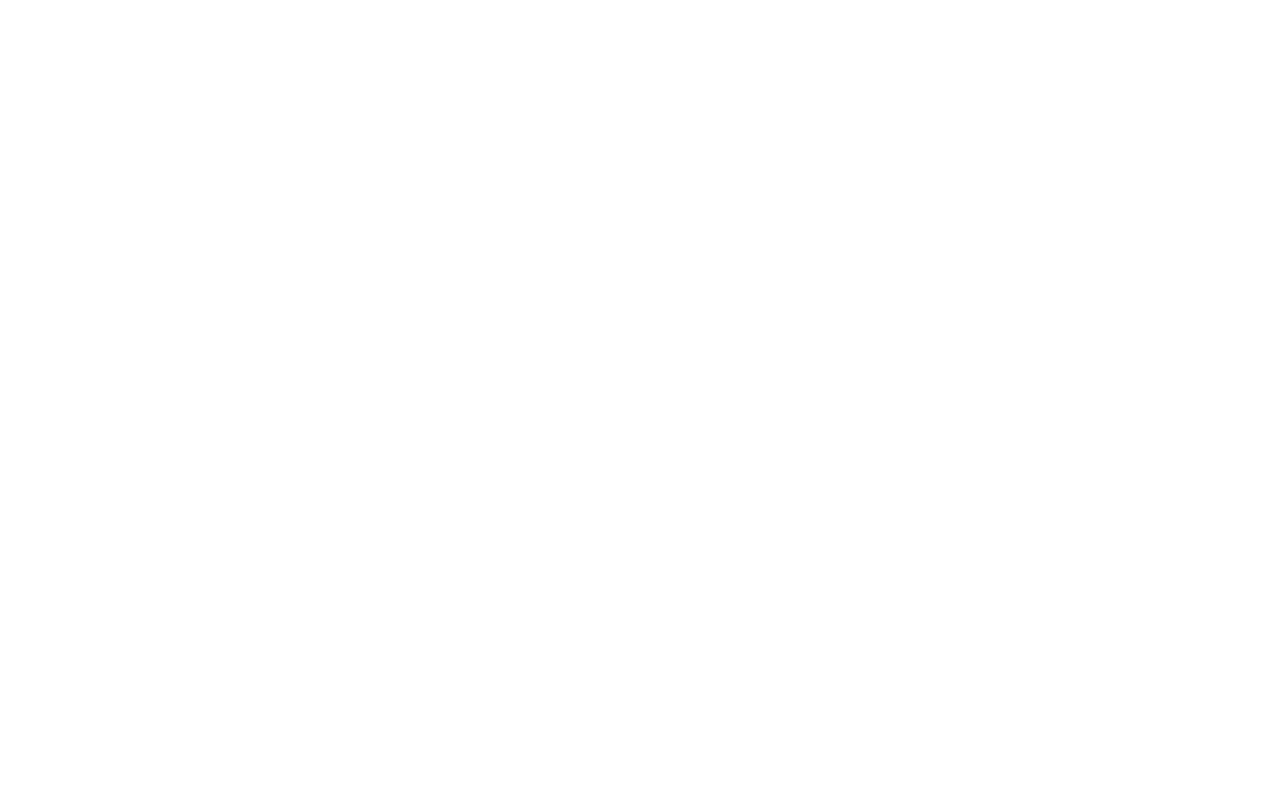
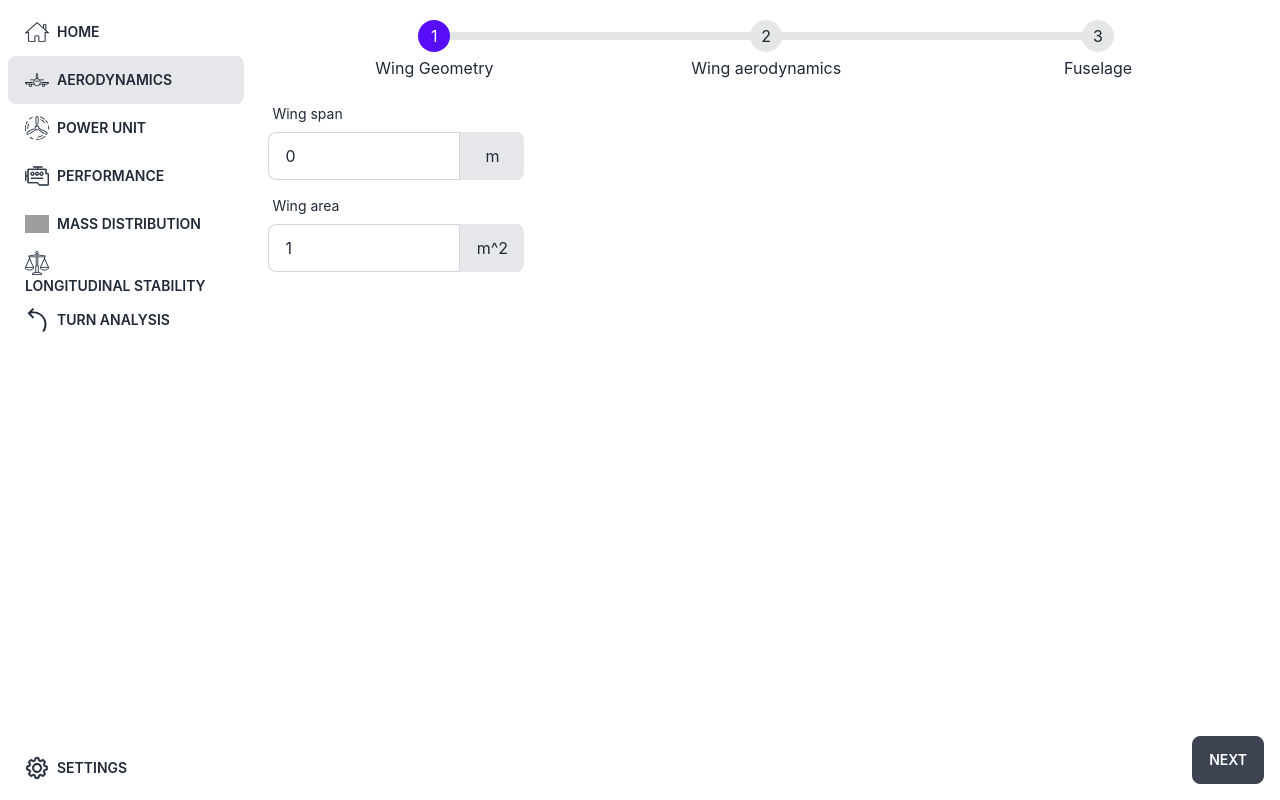
Before and after one commit to adamsmietanka/aircraft-calculator, a React (Create React App) app in the folder frontend/: page /aerodynamics/wing-geometry in a window 1280 px wide. Before the commit this address had no page. Built offline with nearby package versions, Linux system fonts and the light colour scheme; grey boxes are pictures that could not be loaded.

Commit message:
feat: inputs and navbar

```diff
--- a/frontend/src/components/ui/Navigation.tsx
+++ b/frontend/src/components/ui/Navigation.tsx
@@ -11,7 +11,7 @@ import Link from "../atoms/Link";
 const links = [
   { to: "/", name: "Home", icon: <Home /> },
   {
-    to: "/aerodynamics",
+    to: "/aerodynamics/wing-geometry",
     name: "Aerodynamics",
     icon: <Airplane />,
   },
--- a/frontend/src/index.tsx
+++ b/frontend/src/index.tsx
@@ -11,7 +11,6 @@ import {
   PowerUnitEngine,
   PowerUnitPropeller,
   PowerUnitResults,
-  Aerodynamics,
   Performance,
   Settings,
   Turn,
@@ -25,6 +24,8 @@ import StabilityLongitudalMoment from "./pages/stabillity/StabilityLongitudalMom
 import StabilityRodForce from "./pages/stabillity/StabilityRodForce";
 import StabillitySteer from "./pages/stabillity/StabillitySteer";
 import StabillityCharts from "./pages/stabillity/StabillityCharts";
+import { aerodynamicsSteps } from "./utils/steps/aerodynamicsSteps";
+import { WingAerodynamics, WingGeometry,Fuselage } from "./pages/areodynamics";
 
 const root = ReactDOM.createRoot(
   document.getElementById("root") as HTMLElement
@@ -36,7 +37,11 @@ root.render(
       <Routes>
         <Route path="/" element={<App />}>
           <Route index element={<Home />} />
-          <Route path="aerodynamics" element={<Aerodynamics />} />
+          <Route path="aerodynamics" element={<Steps steps={aerodynamicsSteps} />}>
+            <Route path="wing-geometry" element ={<WingGeometry/>} />
+            <Route path="wing-aerodynamics" element ={<WingAerodynamics/>} />
+            <Route path="fuselage" element ={<Fuselage/>} />
+          </Route>
           <Route path="powerunit" element={<Steps steps={powerUnitSteps} />}>
             <Route path="engine" element={<PowerUnitEngine />} />
             <Route path="propeller" element={<PowerUnitPropeller />} />
--- a/frontend/src/pages/areodynamics/Aerodynamics.tsx
+++ /dev/null
@@ -1,11 +0,0 @@
-import React from 'react'
-
-const Aerodynamics = () => {
-  return (
-    <div>
-      Aerodynamics
-    </div>
-  )
-}
-
-export default Aerodynamics
--- /dev/null
+++ b/frontend/src/pages/areodynamics/fuselage/Fuselage.tsx
@@ -0,0 +1,11 @@
+import React from 'react'
+
+const Fuselage = () => {
+  return (
+    <div>
+      fuselage data
+    </div>
+  )
+}
+
+export default Fuselage
--- /dev/null
+++ b/frontend/src/pages/areodynamics/index.ts
@@ -0,0 +1,9 @@
+import Fuselage from "./fuselage/Fuselage";
+import WingGeometry from "./wingGeometry/WingGeometry";
+import WingAerodynamics from "./wingAerodynamics/WingAerodynamics";
+
+export {
+    WingGeometry,
+    WingAerodynamics,
+    Fuselage,
+}
--- /dev/null
+++ b/frontend/src/pages/areodynamics/wingAerodynamics/WingAerodynamics.tsx
@@ -0,0 +1,11 @@
+import React from 'react'
+
+const WingAerodynamics = () => {
+  return (
+    <div>
+      Here goes wing Aerodynamics
+    </div>
+  )
+}
+
+export default WingAerodynamics
--- /dev/null
+++ b/frontend/src/pages/areodynamics/wingGeometry/WingGeometry.tsx
@@ -0,0 +1,37 @@
+import React from "react";
+import InputNumber from "../../../components/atoms/InputNumber";
+import { useState, useEffect} from "react";
+import { turnRadius } from "../../../utils/turnAnalisys/turnRadius";
+const WingGeometry = () => {
+  const [wingSpan, setWingSpan] = useState(0);
+  const [wingArea, setWingArea] = useState(1);
+
+  useEffect(()=>{
+    let covergance = wingSpan*wingSpan/wingArea
+    console.log("covergence: "+covergance)
+  },[wingSpan,wingArea])
+
+  return (
+    <div className="flex flex-row">
+      <div className="flex flex-col w-64 mr-8 space-y-2 ">
+
+      <InputNumber
+        label="Wing span"
+        unit="m"
+        value={wingSpan}
+        setter={setWingSpan}
+      />
+
+      <InputNumber
+        label="Wing area"
+        unit="m^2"
+        value={wingArea}
+        setter={setWingArea}
+      />
+      </div>
+
+    </div>
+  );
+};
+
+export default WingGeometry;
--- a/frontend/src/pages/index.ts
+++ b/frontend/src/pages/index.ts
@@ -1,7 +1,6 @@
 import PowerUnitEngine from "./powerUnit/PowerUnitEngine";
 import PowerUnitPropeller from "./powerUnit/PowerUnitPropeller";
 import PowerUnitResults from "./powerUnit/PowerUnitResults";
-import Aerodynamics from "./areodynamics/Aerodynamics";
 import Performance from "./performance/Performance";
 import Settings from "./settings/Settings";
 import Turn from "./turn/Turn";
@@ -11,7 +10,6 @@ export {
   PowerUnitEngine,
   PowerUnitPropeller,
   PowerUnitResults,
-  Aerodynamics,
   Performance,
   Settings,
   Turn,
--- /dev/null
+++ b/frontend/src/utils/steps/aerodynamicsSteps.ts
@@ -0,0 +1,28 @@
+export interface Step {
+    name: string;
+    path: string;
+    enabledPaths: string[];
+    previous?: string;
+    next?: string;
+  }
+  export const aerodynamicsSteps: Step[] = [
+    {
+      name: "Wing Geometry",
+      path: "wing-geometry",
+      enabledPaths: ["fuselage", "wing-aerodynamics", "wing-geometry"],
+      next: "wing-aerodynamics",
+    },
+    {
+      name: "Wing aerodynamics",
+      path: "wing-aerodynamics",
+      enabledPaths: ["fuselage", "wing-aerodynamics"],
+      previous: "wing-geometry",
+      next: "fuselage",
+    },
+    {
+      name: "Fuselage",
+      path: "fuselage",
+      enabledPaths: ["fuselage"],
+      previous: "wing-aerodynamics",
+    },
+  ];
--- /dev/null
+++ b/frontend/src/utils/turnAnalisys/turnRadius.ts
@@ -0,0 +1,4 @@
+//phi wstaewiać w radianach
+export const turnRadius=  (velocity:number, phi:number)=>{
+    return velocity*velocity /(9.81*Math.tan(phi))
+}
```
